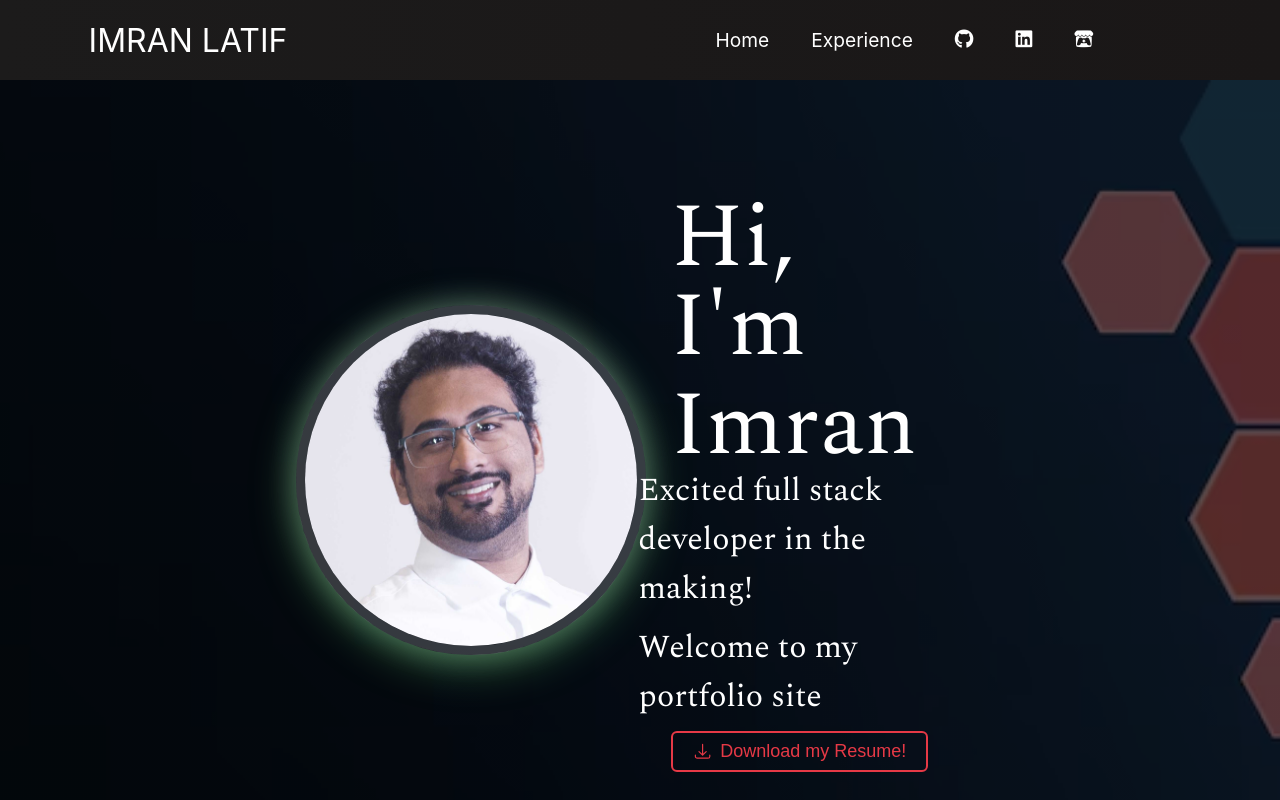
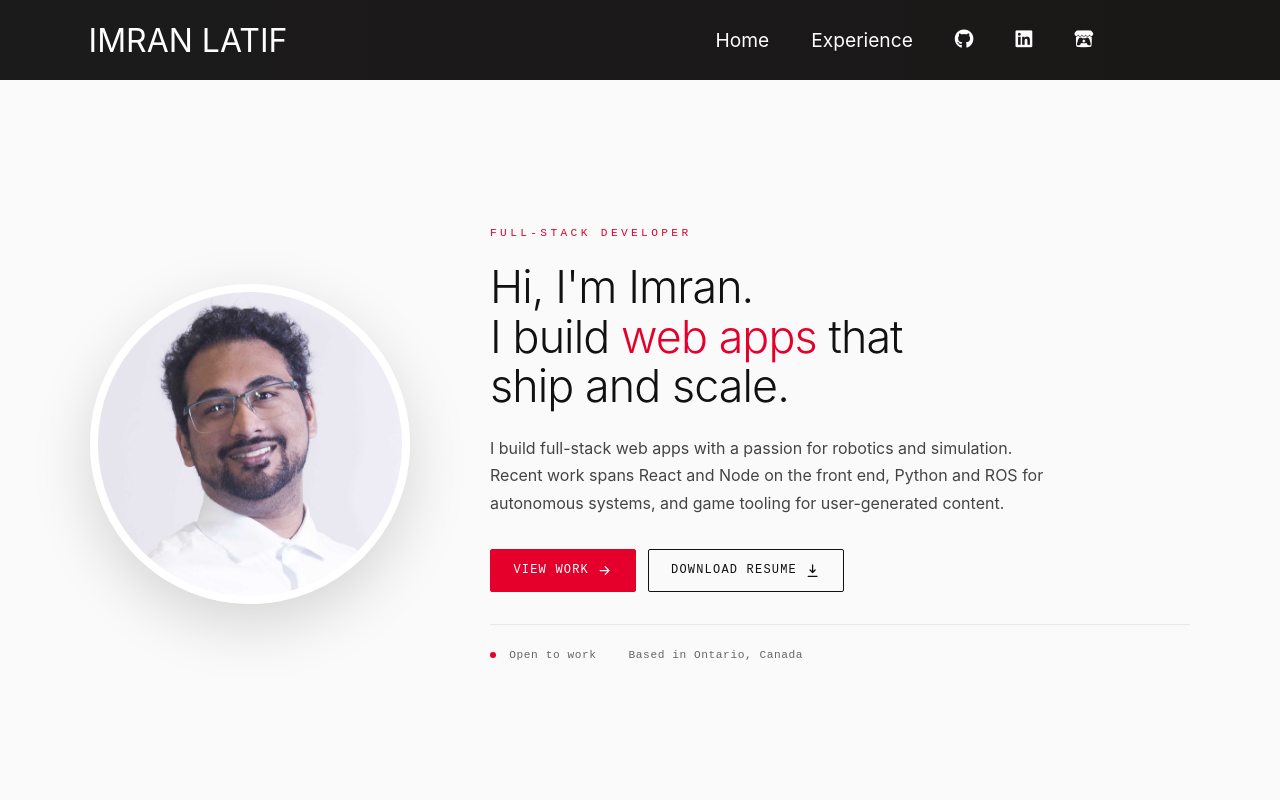
Before and after one commit to imran1503/Resume, a React (Create React App) app in the folder web_resume/: page /#/ in a window 1280 px wide. Shown: the top 800 px of the page. Built offline with nearby package versions, Linux system fonts and the light colour scheme; no server answers.

Commit message:
Hero section remake v1

```diff
--- a/web_resume/src/Components/HeroSection.css
+++ b/web_resume/src/Components/HeroSection.css
@@ -1,121 +1,170 @@
-.hero-container {
-  background:
-    linear-gradient(rgba(0, 0, 0, 0.4), rgba(0, 0, 0, 0.4)),
-    url("../../public/images/hexagons.jpeg") no-repeat center center;
-  background-size: cover;
-  height: 100vh;
+.hero {
+  min-height: calc(100vh - 72px);
+  display: flex;
+  align-items: center;
+  background: #fafafa;
+  padding: 4rem 3rem;
+}
+
+.hero-inner {
+  display: flex;
+  align-items: center;
+  gap: 5rem;
+  max-width: 1100px;
+  margin: 0 auto;
   width: 100%;
-  display: flex;
-  justify-content: center;
-  align-items: center;
-  box-shadow: inset 0 0 0 1000px rgba(0, 0, 0, 0.4);
-  object-fit: contain;
+}
+
+.hero-photo {
+  flex: 0 0 320px;
+  width: 320px;
+  height: 320px;
+  border-radius: 50%;
+  overflow: hidden;
+  border: 8px solid #fff;
+  box-shadow: 0 20px 60px rgba(0, 0, 0, 0.15);
+}
+
+.hero-photo img {
+  width: 100%;
+  height: 100%;
+  object-fit: cover;
+  object-position: center 20%;
+  display: block;
 }
 
 .hero-content {
-  display: flex;
-  flex-direction: row;
-  align-items: center;
-  justify-content: center;
-
-  width: 60%;
-  max-width: 100%;
-  padding: 0 40px;
+  flex: 1;
+  min-width: 0;
 }
 
-/* PROFILE IMAGE */
-.hero-image {
-  width: 350px;
-  height: 350px;
-  border-radius: 50%;
-  object-fit: cover;
-  border: 9px solid rgba(255, 255, 255, 0.2);
-  box-shadow:
-    0 10px 45px rgba(93, 204, 108, 0.45),
-    0 0 30px rgba(255, 255, 255, 0.3);
-  transition:
-    transform 2.5s ease,
-    box-shadow 0.4s ease;
-  margin-right: 25px;
+.hero-eyebrow {
+  font-family: "JetBrains Mono", ui-monospace, monospace;
+  font-size: 0.7rem;
+  letter-spacing: 0.3em;
+  color: #e4002b;
+  margin: 0 0 1.5rem;
 }
 
-.banner-text {
-  display: flex;
-  flex-direction: column;
-  align-items: flex-start;
-  max-width: 600px;
+.hero-headline {
+  font-size: clamp(2rem, 3.5vw, 3.25rem);
+  font-weight: 300;
+  line-height: 1.1;
+  letter-spacing: -0.02em;
+  color: #111;
+  margin: 0 0 1.5rem;
 }
 
-.headline {
-  font:
-    90px/1.1em Spectral,
-    sans-serif;
-  color: rgb(255, 255, 255);
-  margin-bottom: -10px;
-  text-align: left;
+.hero-headline .accent {
+  color: #e4002b;
 }
 
-.subheadline {
-  color: rgb(255, 255, 255);
-  font-size: 32px;
-  font-family: Spectral;
-  font-weight: 400;
-  font-style: normal;
-  margin-bottom: 20px;
-  text-align: left;
-  margin-left: -95px;
+.hero-lede {
+  font-size: 1rem;
+  color: #444;
+  line-height: 1.7;
+  margin: 0 0 2rem;
+  max-width: 36rem;
 }
 
-.hero-btns {
-  margin-top: 30px;
+.hero-actions {
+  display: flex;
+  gap: 0.75rem;
+  flex-wrap: wrap;
+  margin-bottom: 2rem;
 }
 
-/* Responsive design */
-@media screen and (max-width: 1200px) and (min-width: 768px) {
-  .hero-content {
-    flex-direction: row;
-    gap: 40px;
+.btn {
+  display: inline-flex;
+  align-items: center;
+  gap: 0.5rem;
+  padding: 0.8rem 1.4rem;
+  font-family: "JetBrains Mono", ui-monospace, monospace;
+  font-size: 0.75rem;
+  letter-spacing: 0.1em;
+  text-transform: uppercase;
+  text-decoration: none;
+  border: 1px solid #111;
+  background: transparent;
+  color: #111;
+  cursor: pointer;
+  transition:
+    background 0.2s,
+    color 0.2s,
+    border-color 0.2s;
 }
 
-  .hero-image {
-    width: 280px;
-    height: 280px;
+.btn svg {
+  width: 0.95rem;
+  height: 0.95rem;
+  fill: none;
+  stroke: currentColor;
+  stroke-width: 2;
+  stroke-linecap: round;
+  stroke-linejoin: round;
 }
 
-  .headline {
-    font-size: 70px;
+.btn--primary {
+  background: #e4002b;
+  color: #fff;
+  border-color: #e4002b;
 }
 
-  .subheadline {
-    font-size: 26px;
-  }
+.btn--primary:hover {
+  background: #c00024;
+  border-color: #c00024;
 }
 
-@media screen and (max-width: 767px) {
-  .hero-content {
+.btn--ghost:hover {
+  background: #111;
+  color: #fff;
+}
+
+.hero-status {
+  display: flex;
+  gap: 2rem;
+  flex-wrap: wrap;
+  padding-top: 1.5rem;
+  border-top: 1px solid #e5e7eb;
+  font-family: "JetBrains Mono", ui-monospace, monospace;
+  font-size: 0.7rem;
+  letter-spacing: 0.05em;
+  color: #666;
+}
+
+.hero-status .dot {
+  display: inline-block;
+  width: 6px;
+  height: 6px;
+  border-radius: 50%;
+  background: #e4002b;
+  margin-right: 6px;
+  vertical-align: middle;
+}
+
+@media (max-width: 900px) {
+  .hero {
+    padding: 3rem 1.5rem;
+    min-height: auto;
+  }
+
+  .hero-inner {
     flex-direction: column;
-    gap: 40px;
+    gap: 2.5rem;
     text-align: center;
   }
 
-  .hero-image {
-    width: 250px;
-    height: 250px;
+  .hero-photo {
+    flex: 0 0 220px;
+    width: 220px;
+    height: 220px;
   }
 
-  .banner-text {
-    align-items: center;
-    text-align: center;
+  .hero-actions {
+    justify-content: center;
   }
 
-  .headline {
-    font-size: 50px;
-    text-align: center;
-  }
-
-  .subheadline {
-    font-size: 22px;
-    text-align: center;
-    margin-left: 0;
+  .hero-status {
+    justify-content: center;
   }
 }
--- a/web_resume/src/Components/HeroSection.js
+++ b/web_resume/src/Components/HeroSection.js
@@ -1,66 +1,65 @@
 import React from "react";
-import "./Button.css";
+import { Link } from "react-router-dom";
 import "./HeroSection.css";
-import "../App.css";
-import { Link } from "react-router-dom";
-import { Button } from "../Components/Button.js";
 
 function HeroSection() {
   return (
-    <div className="hero-container">
-      <div className="hero-content">
-        <div className="hero-image-wrapper">
+    <section className="hero">
+      <div className="hero-inner">
+        <div className="hero-photo">
           <img
             src={process.env.PUBLIC_URL + "/images/ILPhoto2.jpg"}
             alt="Imran Latif"
-            className="hero-image"
           />
         </div>
 
-        <div className="banner-text">
-          <h1 className="headline">Hi, </h1>
-          <h1 className="headline"> I'm Imran </h1>
+        <div className="hero-content">
+          <p className="hero-eyebrow">FULL-STACK DEVELOPER</p>
 
-          <h3 className="subheadline">
-            Excited full stack developer in the making!
-          </h3>
+          <h1 className="hero-headline">
+            Hi, I'm Imran.
+            <br />I build <span className="accent">web apps</span> that
+            <br />
+            ship and scale.
+          </h1>
 
-          <h3 className="subheadline">Welcome to my portfolio site</h3>
+          <p className="hero-lede">
+            I build full-stack web apps with a passion for robotics and
+            simulation. Recent work spans React and Node on the front end,
+            Python and ROS for autonomous systems, and game tooling for
+            user-generated content.
+          </p>
 
-          <Button
-            className="hero-btns"
-            buttonStyle={"btn--outline"}
-            buttonSize={"btn--medium"}
-            MyLink={
-              "https://drive.google.com/file/d/1L6g13C5EciHHjqDvniMMBX2fqdevYbSB/view?usp=sharing"
-            }
-          >
-            <svg
-              xmlns="http://www.w3.org/2000/svg"
-              fill="none"
-              viewBox="0 0 24 24"
-              strokeWidth={1.5}
-              stroke="currentColor"
-              style={{
-                width: "1.2rem",
-                height: "1.2rem",
-                marginRight: "8px",
-                verticalAlign: "middle",
-              }}
+          <div className="hero-actions">
+            <Link to="/experience" className="btn btn--primary">
+              View work
+              <svg viewBox="0 0 24 24" aria-hidden="true">
+                <path d="M5 12h14M13 6l6 6-6 6" />
+              </svg>
+            </Link>
+
+            <a
+              href="/resume.pdf"
+              target="_blank"
+              rel="noopener noreferrer"
+              className="btn btn--ghost"
             >
-              <path
-                strokeLinecap="round"
-                strokeLinejoin="round"
-                d="M3 16.5V18a2.25 2.25 0 002.25 2.25h13.5A2.25
-                        2.25 0 0021 18v-1.5M7.5 12l4.5 4.5m0 0l4.5-4.5m-4.5
-                        4.5V3"
-              />
-            </svg>
-            Download my Resume!
-          </Button>
+              Download resume
+              <svg viewBox="0 0 24 24" aria-hidden="true">
+                <path d="M12 3v12m0 0l-4-4m4 4l4-4M5 21h14" />
+              </svg>
+            </a>
+          </div>
+
+          <div className="hero-status">
+            <span>
+              <i className="dot" /> Open to work
+            </span>
+            <span>Based in Ontario, Canada</span>
+          </div>
         </div>
       </div>
-    </div>
+    </section>
   );
 }
 
--- a/web_resume/src/Components/pages/home.css
+++ b/web_resume/src/Components/pages/home.css
@@ -1,11 +1,7 @@
 .home {
-  overflow-x: hidden; /* Hide scrollbars */
+  overflow-x: hidden;
 }
-.aboutMeContactSection {
-  background-image: url(../../../public/images/laptop_BG_full.jpg);
-  background-size: 100% 100%;
-  background-repeat: no-repeat;
-}
+
 .CarouselSection {
   overflow-x: hidden;
 }
--- a/web_resume/src/Components/pages/home.js
+++ b/web_resume/src/Components/pages/home.js
@@ -1,27 +1,14 @@
-import "../../App.css";
+import React from "react";
 import HeroSection from "../HeroSection";
-import AboutMe from "../AboutMe";
-import React from "react";
-import ContactForm from "../ContactUs";
-import "../ContactUs.css";
+import Carousel from "../Carousel";
 import "./home.css";
-import Carousel from "../Carousel";
 
 function Home() {
   return (
-    <div className="home">
-      <div className="HeroSection-Home">
-        <HeroSection />
-      </div>
-      {/*   <div className='AboutMeContactSection'>
-                  <AboutMe/>
-
-            </div> */}
-      <div className="CarouselSection">
-        <Carousel />
-      </div>
-      <div></div>
-    </div>
+    <main className="home">
+      <HeroSection />
+      <Carousel />
+    </main>
   );
 }
 
```
Lines whose indentation alone changed are shown as unchanged.
